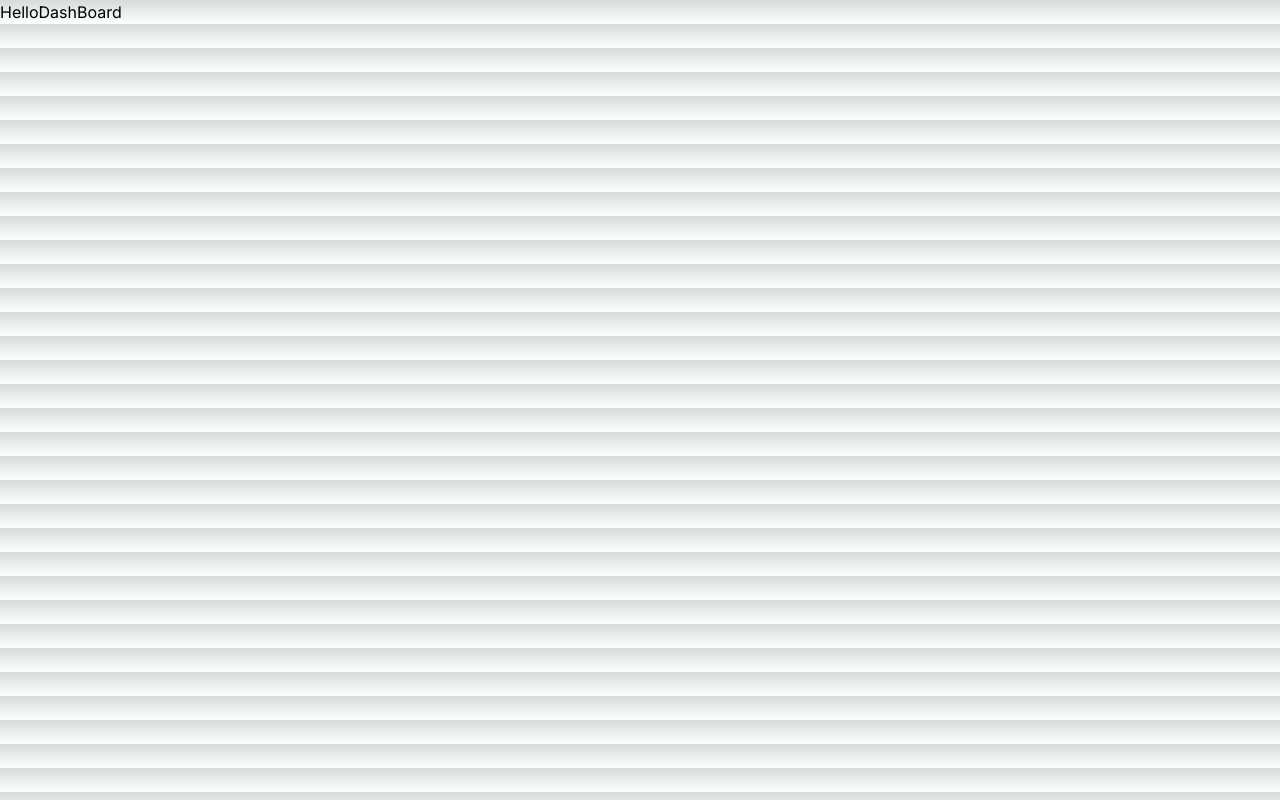
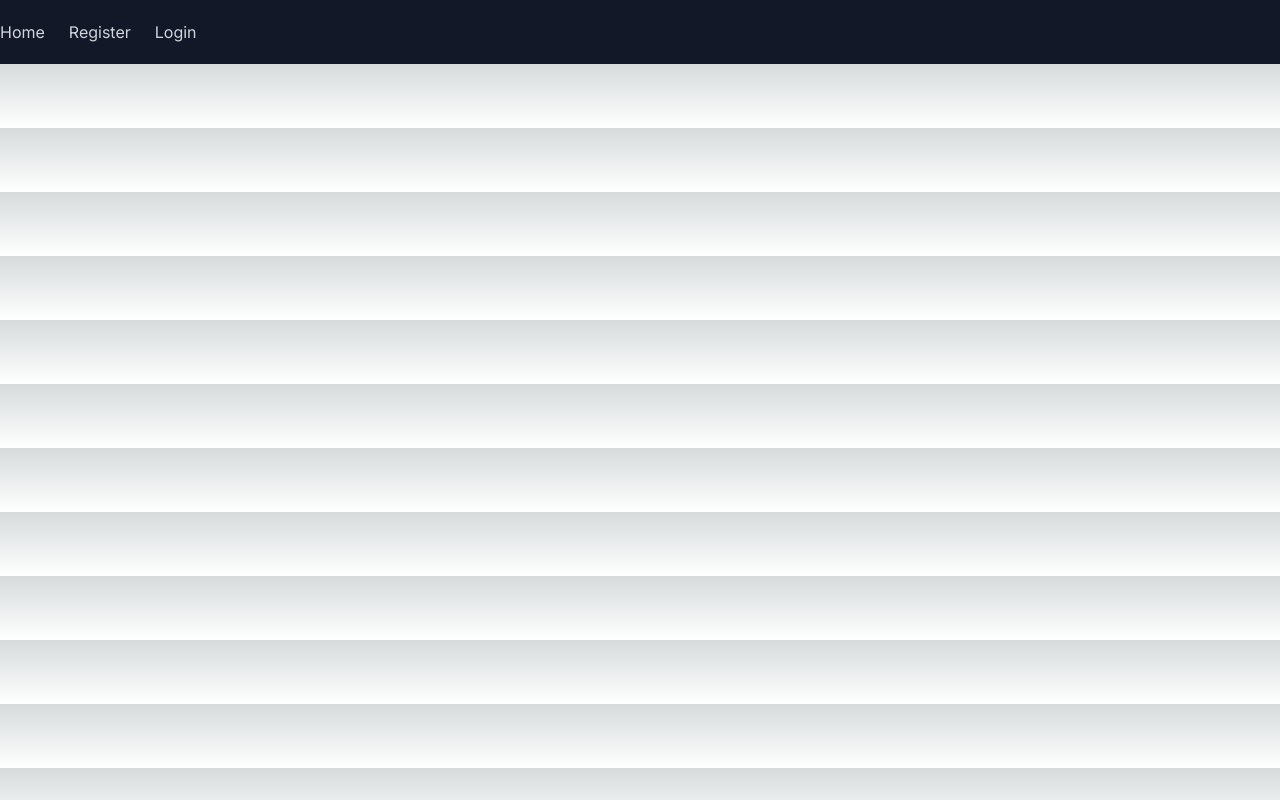
Before and after one commit to Theerej-C/Personal-Webpage, a Next.js app in the folder frontend/frontend-nextjs/: page / in a window 1280 px wide. Built offline with nearby package versions, Linux system fonts and the light colour scheme.

Commit message:
The addition of home and navigation bar and also worked on token permission

```diff
--- a/frontend/frontend-nextjs/src/app/dashboard/page.tsx
+++ b/frontend/frontend-nextjs/src/app/dashboard/page.tsx
@@ -1,3 +1,26 @@
+"use client"
+import Header from "@/components/Header";
+import { Fragment, useEffect, useState } from "react";
+import { Navigate } from "react-router-dom";
+
 export default function Page() {
-  return <h1>Hello, Next.js!</h1>;
+  const [token, setToken] = useState<string|null>(null);
+  useEffect(()=>{
+    const token = localStorage.getItem('user_token');
+    if(token) setToken(token);
+  },[])
+
+  if(!token){
+    return (
+      <>
+      No Login
+      </>
+    )
+  }
+  return (
+
+    <Fragment>
+      <h1>Dashboard</h1>
+    </Fragment>
+  )
 }
--- a/frontend/frontend-nextjs/src/app/login/page.tsx
+++ b/frontend/frontend-nextjs/src/app/login/page.tsx
@@ -1,6 +1,7 @@
-import React from "react";
+import React, { Fragment } from "react";
 import Link from "next/link";
 import dynamic from "next/dynamic";
+import Header from "@/components/Header";
 
 const LoginForm = dynamic(() => import("../../components/LoginForm"), {
   ssr: false,
@@ -8,6 +9,8 @@ const LoginForm = dynamic(() => import("../../components/LoginForm"), {
 
 const LoginPage = () => {
   return (
+    <Fragment>
+      <Header></Header>
       <div className="flex flex-col items-center justify-center h-screen">
         <div className="bg-white shadow-md rounded px-8 pt-6 pb-8 mb-4">
           <h1 className="text-3xl font-bold mb-4">Login</h1>
@@ -17,6 +20,7 @@ const LoginPage = () => {
           </p>
         </div>
       </div>
+    </Fragment>
   );
 };
 
--- a/frontend/frontend-nextjs/src/app/page.tsx
+++ b/frontend/frontend-nextjs/src/app/page.tsx
@@ -1,11 +1,11 @@
 import Image from "next/image";
 import Link from "next/link";
+import Header from "@/components/Header";
 
 export default function Home() {
   return (
     <main>
-      Hello
-      <Link href="/dashboard">DashBoard</Link>
+        <Header></Header>
     </main>
   );
 }
--- a/frontend/frontend-nextjs/src/components/Header.tsx
+++ b/frontend/frontend-nextjs/src/components/Header.tsx
@@ -10,18 +10,18 @@ const Header: React.FC<HeaderProps> = () => {
       <nav className="flex justify-between w-full">
         <ul className="flex justify-between">
           <li className="mr-6">
-            <a href="#" className="text-gray-300 hover:text-white">
+            <a href="/" className="text-gray-300 hover:text-white">
               Home
             </a>
           </li>
           <li className="mr-6">
-            <a href="#" className="text-gray-300 hover:text-white">
-              About
+            <a href="/register" className="text-gray-300 hover:text-white">
+              Register
             </a>
           </li>
           <li>
-            <a href="#" className="text-gray-300 hover:text-white">
-              Contact
+            <a href="/login" className="text-gray-300 hover:text-white">
+              Login
             </a>
           </li>
         </ul>
```
Lines whose indentation alone changed are shown as unchanged.
